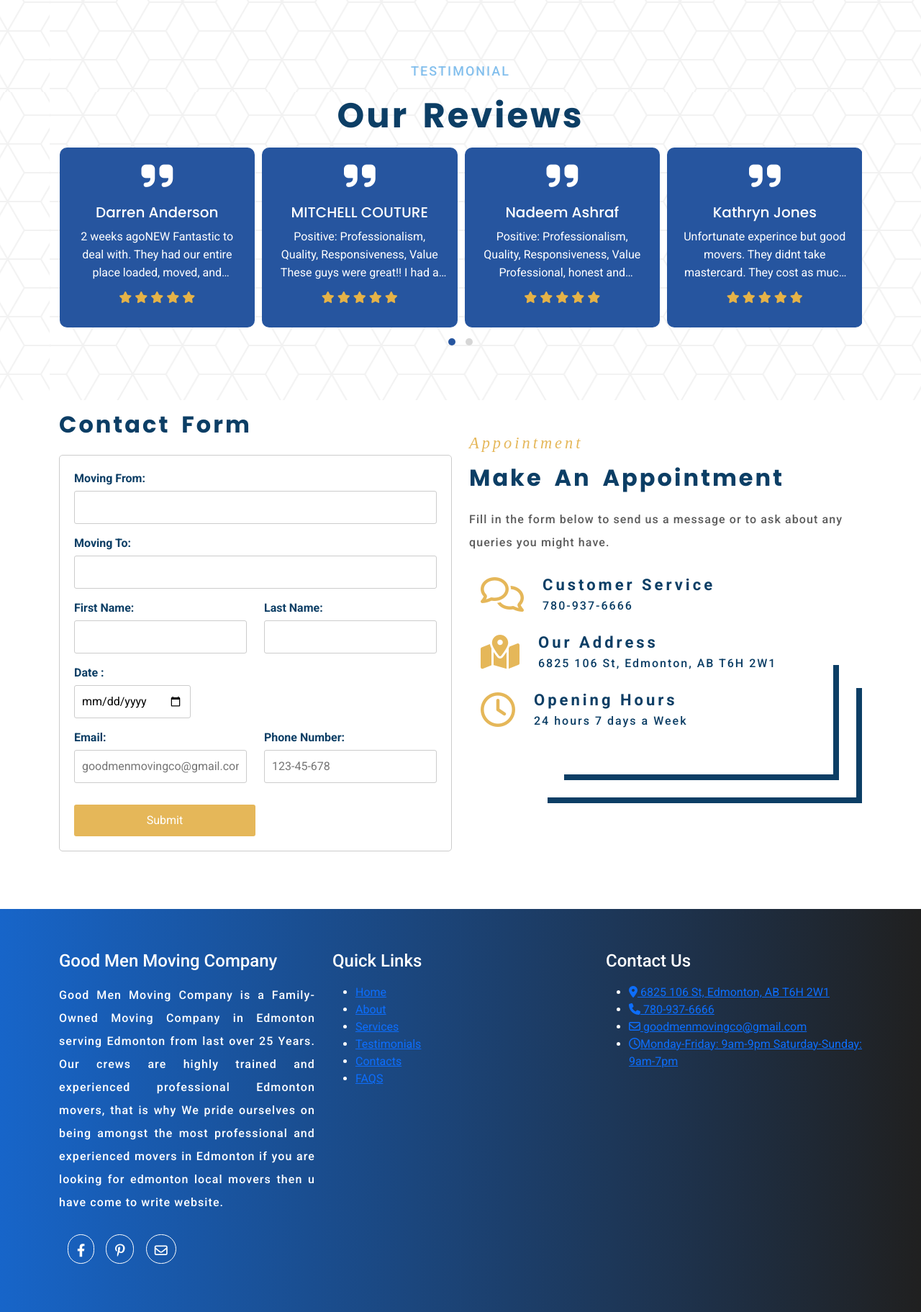
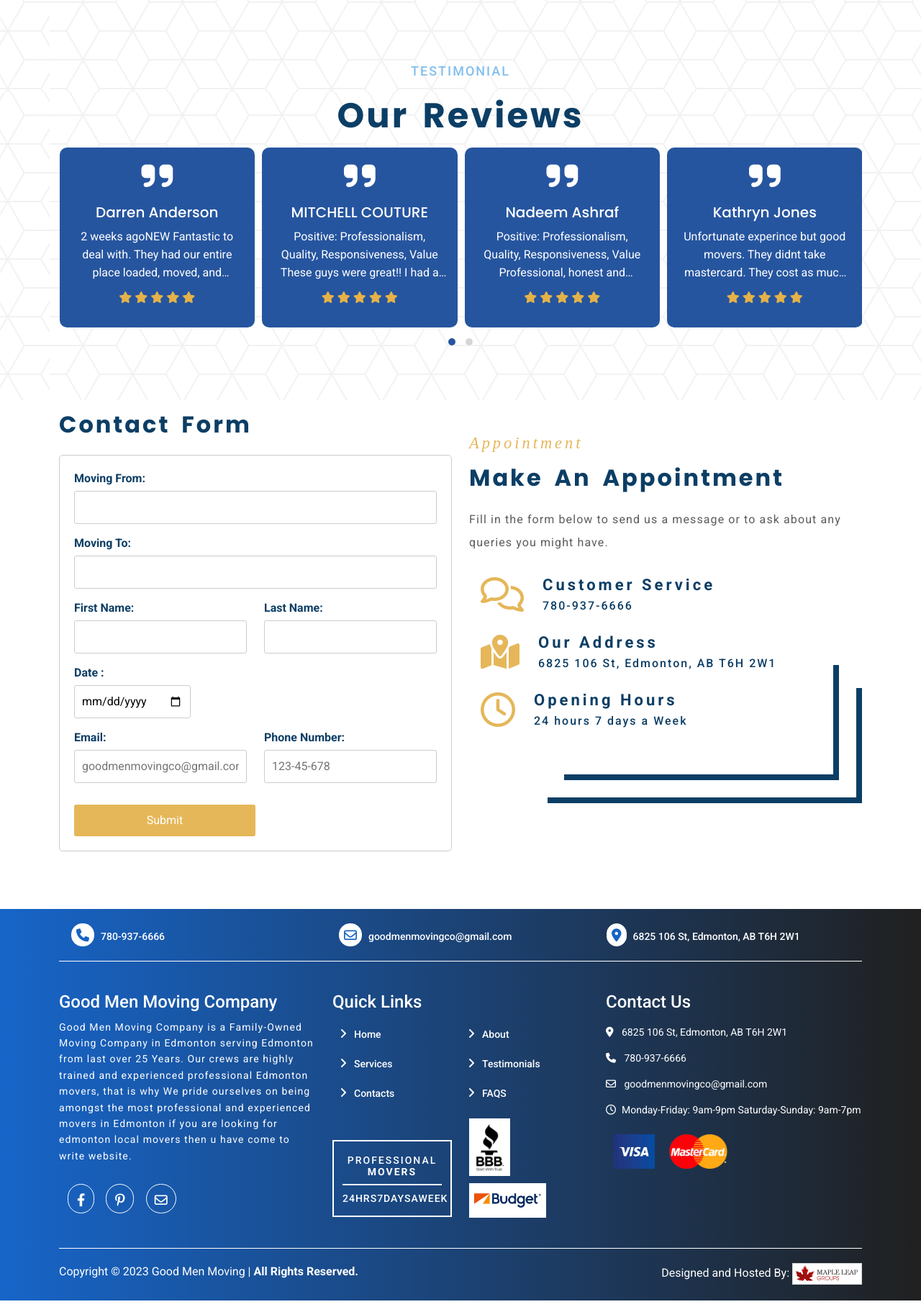
Before and after one commit to Binu-Tamang/Good-men-moving, a PHP site: page / in a window 1280 px wide. Shown: the part 3673-5496 px from the top of the page at 72% size. Run offline with PHP 8.4, Linux system fonts and the light colour scheme; some libraries are stand-ins or nearby versions; some web fonts are replaced.

Commit message:
footer part all finished

```diff
--- a/assets/css/style.css
+++ b/assets/css/style.css
@@ -69,11 +69,10 @@ body {
     /* margin: 0 auto; */
     /* background: #fff; */
     display: flex;
-  justify-content: flex-start;
-  flex-wrap: nowrap;
+    justify-content: flex-start;
+    flex-wrap: nowrap;
   }
   /* flex-wrap: nowrap; */
-;
   text-align: center;
   justify-content: space-evenly;
 }
@@ -507,7 +506,7 @@ button.about-btn:hover {
 p.good-man-moving-p {
   line-height: 2;
   letter-spacing: 1.1px;
-  font-weight: 500;
+  /* font-weight: 500; */
   color: #222222bd;
   /* margin-top: 74px; */
 }
@@ -852,7 +851,6 @@ input#firstName {
   border-top: none;
   border-left: none;
 }
-
 .form-right:before {
   content: "";
   display: block;
@@ -869,35 +867,34 @@ input#firstName {
 
 /* =====footer css starts==== */
 footer.main-footer {
-  height: 35rem;
+  height: 34rem;
   background: #2c508f;
   background-image: linear-gradient(to right, #1765c9, #202020);
   margin-top: 5rem;
   color: #fff;
 }
-.footer-left {
-  height: 15rem;
-}
 footer.main-footer h6 {
-  padding-top: 3rem;
+  padding-top: 2rem;
   font-size: 24px;
   font-weight: 500;
   line-height: 2;
+  margin: 0;
 }
 .footer-left-info p {
   color: #fff;
-  text-align: justify;
+  text-align: left;
+  font-size: 14px;
+  line-height: 1.6;
+  font-weight: 400;
 }
 .footer-social-media ul {
   display: inline-flex;
   margin: 0;
   padding: 0;
 }
-
 .footer-social-media li {
   list-style: none;
 }
-
 .footer-social-media li a {
   color: #fff;
   margin: 12px;
@@ -911,8 +908,152 @@ footer.main-footer h6 {
   text-align: center;
   transition: 0.3s linear;
 }
-
 .footer-social-media li a:hover {
   background: #fff;
   color: #1762c2;
 }
+.footer-up {
+  padding: 20px 12px;
+  border-bottom: 1px solid;
+}
+.footer-up a {
+  color: #fff;
+  text-decoration: none;
+  font-size: 14px;
+  font-weight: 500;
+  transition: 0.3s linear;
+}
+.footer-up i {
+  margin: 0 5px;
+  font-size: 18px;
+  border: 1px solid #fff;
+  padding: 6px;
+  border-radius: 15px;
+  color: #1863c3;
+  background: #fff;
+}
+ul.list-content.list-x2 li {
+  list-style: none;
+  padding: 8px 0;
+}
+ul.list-content.list-x2 li a {
+  color: #fff;
+  text-decoration: none;
+  font-size: 14px;
+  font-weight: 500;
+  transition: 0.3s linear;
+}
+ul.list-content li::before {
+  position: relative;
+  content: "\f105";
+  font-family: "Font Awesome 5 Free";
+  font-weight: 900;
+  margin: 0 10px;
+}
+ul.list-content.list-x2 {
+  margin: 0;
+  padding: 0;
+}
+.ul-wrapper-box {
+  display: inline-flex;
+}
+ul.list-content li a:hover {
+  text-decoration: underline;
+}
+.footer-up a:hover {
+  text-decoration: underline;
+}
+.footer-right li {
+  list-style: none;
+  padding: 6px 0;
+}
+.footer-right ul {
+  padding: 0;
+}
+.footer-right {
+  text-align: justify;
+}
+.footer-right li a {
+  color: #fff;
+  text-decoration: none;
+  font-size: 14px;
+  transition: 0.3s linear;
+}
+.footer-right a i {
+  margin: 0 8px;
+  margin-left: 0;
+}
+.footer-right li a:hover {
+  text-decoration: underline;
+}
+.describe-box {
+  border: 2px solid;
+  padding: 12px;
+  text-transform: uppercase;
+  text-align: center;
+  margin-top: 30px;
+}
+.describe-box h5 {
+  margin: 6px 0;
+  font-size: 14px;
+  border-bottom: 2px solid;
+  padding-bottom: 8px;
+  font-weight: 500;
+  letter-spacing: 2px;
+}
+.describe-box span {
+  margin: 6px 0;
+  font-size: 14px;
+  font-weight: 500;
+  letter-spacing: 1px;
+}
+.bbb-img img {
+  height: 5rem;
+  background: #fff;
+  padding: 6px;
+}
+.footer-between {
+  border-bottom: 1px solid;
+  padding-bottom: 2rem;
+}
+.payment {
+  display: inline-flex;
+}
+.payment img {
+  height: 3rem;
+  margin: 0 10px;
+}
+img.budget-img {
+  height: 3rem;
+  margin: 10px 0;
+}
+.list-x2 {
+    display: -webkit-box;
+    display: -ms-flexbox;
+    display: flex;
+    -ms-flex-wrap: wrap;
+    flex-wrap: wrap;
+    list-style-type: none;
+}
+.list-x2 li {
+  width: 50%;
+  padding-right: 1rem;
+}
+.row.bbb-wrap {
+  margin-top: 15px;
+}
+/* =========footer between css ends======= */
+.footer-end {
+  display: inline-flex;
+  width: 100%;
+  padding: 20px 0;
+}
+.copyright {
+  width: 50%;
+  text-align: left;
+}
+.design-maple {
+  width: 50%;
+  text-align: end;
+}
+/* =========footer-end css end here */
--- a/inc/footer.php
+++ b/inc/footer.php
@@ -1,14 +1,33 @@
 <footer class="main-footer">
     <div class="container">
+        <div class="footer-up">
+            <div class="row">
+                <div class="col-md-4">
+                    <i class="fa-solid fa-phone"></i>
+                    <a href="tel:780-937-6666">780-937-6666</a>
+                </div>
+                <div class="col-md-4">
+                    <i class="fa-regular fa-envelope"></i>
+                    <a href="#">goodmenmovingco@gmail.com</a>
+                </div>
+                <div class="col-md-4">
+                    <i class="fa-solid fa-location-dot"></i>
+                    <a href="#"> 6825 106 St, Edmonton, AB T6H 2W1</a>
+                </div>
+            </div>
+        </div>
+        <div class="footer-between">
             <div class="row">
                 <div class="col-md-4">
                     <div class="footer-left">
                         <h6>Good Men Moving Company</h6>
                         <div class="footer-left-info">
-                        <p class="good-man-moving-p">Good Men Moving Company is a Family-Owned Moving Company in Edmonton serving Edmonton from
+                            <p class="good-man-moving-p">Good Men Moving Company is a Family-Owned Moving Company in
+                                Edmonton serving Edmonton from
                                 last over 25 Years. Our crews are highly trained and experienced professional Edmonton
                                 movers, that is why We pride ourselves on being amongst the most professional and
-                            experienced movers in Edmonton if you are looking for edmonton local movers then u have come
+                                experienced movers in Edmonton if you are looking for edmonton local movers then u have
+                                come
                                 to write website.</p>
                         </div>
                         <div class="footer-social-media">
@@ -18,7 +37,8 @@
                                 </li>
                                 <li><a href="https://www.pinterest.com/goodmenmovingcompany/"><i
                                             class="fa-brands fa-pinterest-p"></i></a></li>
-                            <li><a href="mail:goodmenmovingco@gmail.com"><i class="fa-regular fa-envelope"></i></a></li>
+                                <li><a href="mail:goodmenmovingco@gmail.com"><i class="fa-regular fa-envelope"></i></a>
+                                </li>
                             </ul>
                         </div>
                     </div>
@@ -26,7 +46,8 @@
                 <div class="col-md-4">
                     <div class="footer-mid">
                         <h6>Quick Links</h6>
-                    <ul>
+                        <div class="ul-wrapper-box">
+                            <ul class="list-content list-x2">
                                 <li><a href="#">Home</a></li>
                                 <li><a href="#">About</a></li>
                                 <li><a href="#">Services</a></li>
@@ -35,20 +56,50 @@
                                 <li><a href="#">FAQS</a></li>
                             </ul>
                         </div>
+                        <div class="row bbb-wrap">
+                            <div class="col-md-6">
+                                <div class="describe-box">
+                                    <h5>Professional <strong>movers</strong></h5>
+                                    <span>24hrs7daysaweek</span>
+                                </div>
+                            </div>
+                            <div class="col-md-6">
+                                <div class="bbb-img">
+                                    <img src="assets/img/bbb.png" alt="bbb img">
+                                    <img class="budget-img" src="assets/img/budget-vector-logo.jpg" alt="budget vector">
+                                </div>
+                            </div>
+                        </div>
+                    </div>
                 </div>
                 <div class="col-md-4">
                     <div class="footer-right">
                         <h6>Contact Us</h6>
                         <ul>
-                        <li><a href="#"><i class="fa-solid fa-location-dot"></i> 6825 106 St, Edmonton, AB T6H 2W1</a>
+                            <li><a href="#"><i class="fa-solid fa-location-dot"></i> 6825 106 St, Edmonton, AB T6H
+                                    2W1</a>
                             </li>
                             <li><a href="tel:780-937-6666"><i class="fa-solid fa-phone"></i> 780-937-6666</a></li>
                             <li><a href="#"><i class="fa-regular fa-envelope"></i> goodmenmovingco@gmail.com</a></li>
                             <li><a href="#"><i class="fa-regular fa-clock"></i>Monday-Friday: 9am-9pm Saturday-Sunday:
                                     9am-7pm</a></li>
                         </ul>
+                        <div class="payment">
+                            <img src="assets/img/visa.png" alt="visa card">
+                            <img src="assets/img/mastercard.png" alt="master card">
                         </div>
                     </div>
                 </div>
             </div>
+        </div>
+        <div class="footer-end">
+            <div class="copyright">
+                <span>Copyright © 2023 Good Men Moving | <strong> All Rights Reserved.</strong></span>
+            </div>
+            <div class="design-maple">
+                <span>Designed and Hosted By: <a href="https://mapleleapgroups.com.np/"><img
+                            src="assets/img/maple-leap-logo.gif" alt="maple design"></a></span>
+            </div>
+        </div>
+    </div>
 </footer>
```
Lines whose indentation alone changed are shown as unchanged.
